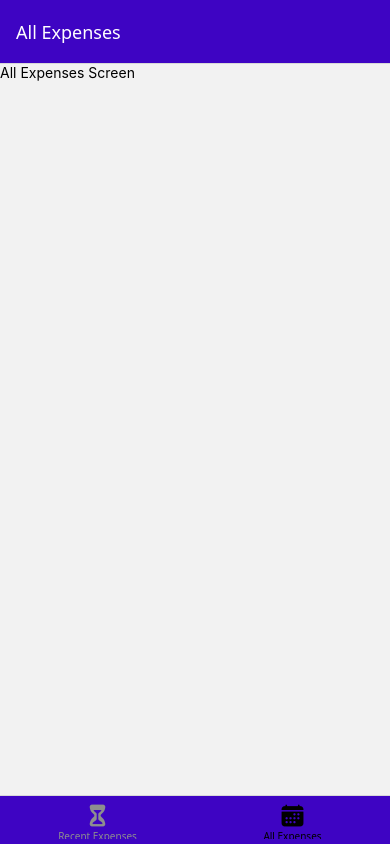
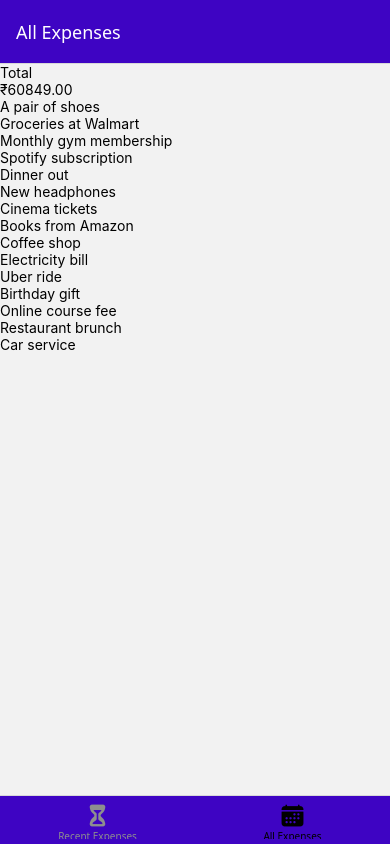
Before and after one commit to sahilforkshere/FinFlow_ReactNative, a React Native app: screen /AllExpenses in a window 390 px wide. Built offline with nearby package versions, Linux system fonts and the light colour scheme.

Commit message:
Expense-Output

```diff
--- /dev/null
+++ b/components/ExpensesOutput/ExpensesList.js
@@ -0,0 +1,17 @@
+import React from 'react'
+import { FlatList, Text } from 'react-native'
+
+function renderExpenseItem(itemData) {
+    return <Text>{itemData.item.description}</Text>
+}
+
+function ExpensesList({ expenses }) {
+
+
+
+    return <FlatList data={expenses} renderItem={renderExpenseItem} keyExtractor={(item) => {
+        item.id
+    }} />
+}
+
+export default ExpensesList
--- /dev/null
+++ b/components/ExpensesOutput/ExpensesOutput.js
@@ -0,0 +1,17 @@
+import { FlatList, Text, View } from "react-native"
+import ExpensesSummary from "./ExpensesSummary"
+import ExpensesList from "./ExpensesList"
+import { DUMMY_EXPENSES } from "../../data/dummy_expenses"
+
+
+
+
+
+function ExpensesOutput({ expenses,expensesPeriod }) {
+    return <View>
+        <ExpensesSummary expenses={DUMMY_EXPENSES}  periodName={expensesPeriod}/>
+        <ExpensesList expenses={DUMMY_EXPENSES} />
+    </View>
+}
+
+export default ExpensesOutput
--- /dev/null
+++ b/components/ExpensesOutput/ExpensesSummary.js
@@ -0,0 +1,19 @@
+import React from 'react'
+import { View,Text } from 'react-native';
+import { DUMMY_EXPENSES } from '../../data/dummy_expenses';
+
+function ExpensesSummary({expenses,periodName}) {
+    const expensesSum=expenses.reduce((sum,expense)=>{
+  return sum+expense.amount
+    },0);
+  return  <View>
+              <Text>
+                  {periodName}
+              </Text>
+              <Text>
+                ₹{expensesSum.toFixed(2)}
+              </Text>
+          </View>
+}
+
+export default ExpensesSummary
--- /dev/null
+++ b/data/dummy_expenses.js
@@ -0,0 +1,94 @@
+export const DUMMY_EXPENSES = [
+  {
+    id: 'e1',
+    description: 'A pair of shoes',
+    amount: 2100,
+    date: new Date('2025-07-06'),
+  },
+  {
+    id: 'e2',
+    description: 'Groceries at Walmart',
+    amount: 5400,
+    date: new Date('2025-06-28'),
+  },
+  {
+    id: 'e3',
+    description: 'Monthly gym membership',
+    amount: 1500,
+    date: new Date('2025-07-01'),
+  },
+  {
+    id: 'e4',
+    description: 'Spotify subscription',
+    amount: 999,
+    date: new Date('2025-07-05'),
+  },
+  {
+    id: 'e5',
+    description: 'Dinner out',
+    amount: 3200,
+    date: new Date('2025-06-29'),
+  },
+  {
+    id: 'e6',
+    description: 'New headphones',
+    amount: 12500,
+    date: new Date('2025-05-15'),
+  },
+  {
+    id: 'e7',
+    description: 'Cinema tickets',
+    amount: 900,
+    date: new Date('2025-07-07'),
+  },
+  {
+    id: 'e8',
+    description: 'Books from Amazon',
+    amount: 2300,
+    date: new Date('2025-04-12'),
+  },
+  {
+    id: 'e9',
+    description: 'Coffee shop',
+    amount: 450,
+    date: new Date('2025-07-03'),
+  },
+  {
+    id: 'e10',
+    description: 'Electricity bill',
+    amount: 6700,
+    date: new Date('2025-06-30'),
+  },
+
+  // +5 new entries:
+  {
+    id: 'e11',
+    description: 'Uber ride',
+    amount: 1200,
+    date: new Date('2025-07-04'),
+  },
+  {
+    id: 'e12',
+    description: 'Birthday gift',
+    amount: 3500,
+    date: new Date('2025-06-25'),
+  },
+  {
+    id: 'e13',
+    description: 'Online course fee',
+    amount: 7500,
+    date: new Date('2025-03-20'),
+  },
+  {
+    id: 'e14',
+    description: 'Restaurant brunch',
+    amount: 2800,
+    date: new Date('2025-07-02'),
+  },
+  {
+    id: 'e15',
+    description: 'Car service',
+    amount: 9800,
+    date: new Date('2025-05-30'),
+  },
+];
--- a/screens/AllExpenses.js
+++ b/screens/AllExpenses.js
@@ -1,11 +1,9 @@
 import React from 'react'
 import { Text } from 'react-native'
+import ExpensesOutput from '../components/ExpensesOutput/ExpensesOutput'
 
 function AllExpenses() {
-  return <Text>
-    All Expenses Screen
-  </Text>
-
+  return <ExpensesOutput expensesPeriod="Total" />
 
 }
 
--- a/screens/RecentExpenses.js
+++ b/screens/RecentExpenses.js
@@ -1,10 +1,9 @@
 import React from 'react'
 import { Text } from 'react-native'
+import ExpensesOutput from '../components/ExpensesOutput/ExpensesOutput'
 
 function RecentExpenses() {
-  return <Text>
-    Recent Expense
-  </Text>
+  return <ExpensesOutput expensesPeriod="Last 7 days"/>
 }
 
 export default RecentExpenses
```
